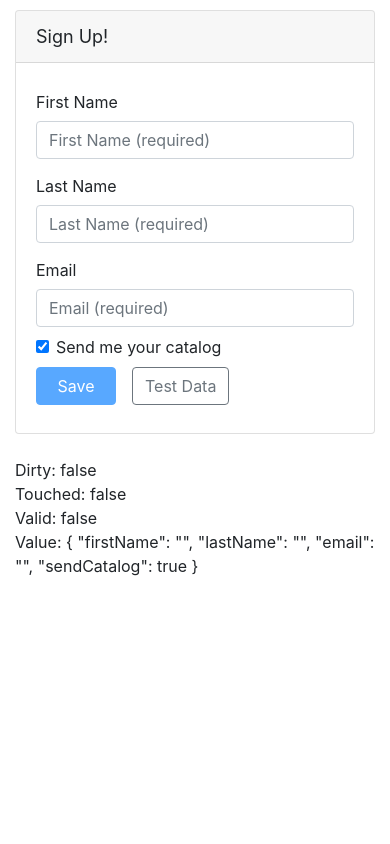
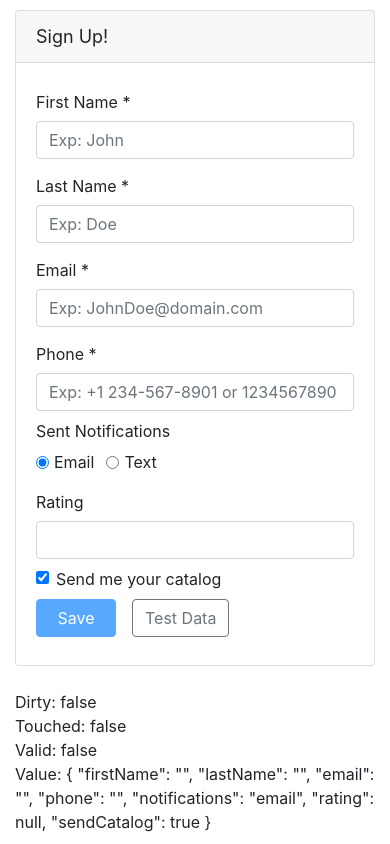
Before and after one commit to kamleshc/AngularReactiveForms_DeborahKurata_PS, an Angular app: page / in a window 390 px wide. Built offline with nearby package versions, Linux system fonts and the light colour scheme.

Commit message:
Implemented custom  validation for phone and email

```diff
--- a/src/app/customers/customer.component.html
+++ b/src/app/customers/customer.component.html
@@ -10,14 +10,12 @@
 
       <div class="form-group row mb-2">
         <label class="col-md-2 col-form-label"
-               for="firstNameId">First Name</label>
+               for="firstNameId">First Name <span class="red">*</span></label>
         <div class="col-md-8">
           <input class="form-control"
                  id="firstNameId"
                  type="text"
-                 placeholder="First Name (required)"
-                 required
-                 minlength="3"
+                 placeholder="Exp: John"
                  formControlName="firstName"
                  [ngClass]="{'is-invalid': (customerForm.get('firstName').touched || customerForm.get('firstName').dirty) && !customerForm.get('firstName').valid }" />
           <span class="invalid-feedback">
@@ -33,14 +31,12 @@
 
       <div class="form-group row mb-2">
         <label class="col-md-2 col-form-label"
-               for="lastNameId">Last Name</label>
+               for="lastNameId">Last Name <span class="red">*</span></label>
         <div class="col-md-8">
           <input class="form-control"
                  id="lastNameId"
                  type="text"
-                 placeholder="Last Name (required)"
-                 required
-                 maxlength="50"
+                 placeholder="Exp: Doe"
                  formControlName="lastName"
                  [ngClass]="{'is-invalid': (customerForm.get('lastName').touched || customerForm.get('lastName').dirty) && !customerForm.get('lastName').valid }" />
           <span class="invalid-feedback">
@@ -56,14 +52,12 @@
 
       <div class="form-group row mb-2">
         <label class="col-md-2 col-form-label"
-               for="emailId">Email</label>
+               for="emailId">Email <span class="red">*</span></label>
         <div class="col-md-8">
           <input class="form-control"
                  id="emailId"
                  type="email"
-                 placeholder="Email (required)"
-                 required
-                 email
+                 placeholder="Exp: JohnDoe@domain.com"
                  formControlName="email"
                  [ngClass]="{'is-invalid': (customerForm.get('email').touched || customerForm.get('email').dirty) && !customerForm.get('email').valid }" />
           <span class="invalid-feedback">
@@ -72,6 +66,68 @@
             </span>
             <span *ngIf="customerForm.get('email').errors?.email">
               Please enter a valid email address.
+            </span>
+          </span>
+        </div>
+      </div>
+
+      <div class="form-group row mb-2">
+        <label class="col-md-2 col-form-label"
+               for="phoneId">Phone <span class="red">*</span></label>
+        <div class="col-md-8">
+          <input class="form-control"
+                 id="phoneId"
+                 type="tel"
+                 placeholder="Exp: +1 234-567-8901 or 1234567890"
+                 formControlName="phone"
+                 [ngClass]="{'is-invalid': !customerForm.get('phone').valid }" />
+          <span class="invalid-feedback">
+            <span *ngIf="customerForm.get('phone').errors?.required">
+              Please enter your phone number.
+            </span>
+          </span>
+        </div>
+      </div>
+
+      <div class="form-group row mb-2 mt-2">
+        <label class="col-md-2 col-form-label pt-0"
+               for="notificationsId">Sent Notifications</label>
+        <div class="col-md-8">
+          <div class="form-check form-check-inline">
+            <input class="form-check-input"
+              type="radio"
+              formControlName="notifications"
+              id="notificationEmail"
+              value="email"
+              (click)="setNotification('email')"
+            >
+            <label class="form-check-label" for="notificationEmail">Email</label>
+          </div>
+          <div class="form-check form-check-inline">
+            <input class="form-check-input"
+              type="radio"
+              formControlName="notifications"
+              id="notificationText"
+              value="text"
+              (click)="setNotification('text')"
+            >
+            <label class="form-check-label" for="notificationText">Text</label>
+          </div>
+        </div>
+      </div>
+
+      <div class="form-group row mb-2">
+        <label class="col-md-2 col-form-label"
+               for="ratingId">Rating</label>
+        <div class="col-md-8">
+          <input class="form-control"
+                 id="ratingId"
+                 type="number"
+                 formControlName="rating"
+                 [ngClass]="{'is-invalid': (customerForm.get('rating').touched || customerForm.get('rating').dirty) && !customerForm.get('rating').valid }" />
+          <span class="invalid-feedback">
+            <span *ngIf="customerForm.get('rating').errors?.range">
+              Please rate your experience from 1 to 5.
             </span>
           </span>
         </div>
--- a/src/app/customers/customer.component.ts
+++ b/src/app/customers/customer.component.ts
@@ -1,7 +1,14 @@
 import { Component, OnInit } from '@angular/core';
-import { FormBuilder, FormGroup } from '@angular/forms';
+import { AbstractControl, FormBuilder, FormGroup, Validators } from '@angular/forms';
 
 import { Customer } from './customer';
+
+function ratingRange(c: AbstractControl): { [key: string]: boolean } | null {
+  if (c.value !== null && (isNaN(c.value) || c.value < 1 || c.value > 5)) {
+    return {'range': true };
+  }
+  return null;
+}
 
 @Component({
   selector: 'app-customer',
@@ -16,9 +23,12 @@
 
   ngOnInit(): void {
     this.customerForm = this.fb.group({
-      firstName: '',
-      lastName: '',
-      email: '',
+      firstName: ['', [Validators.required, Validators.minLength(3)]],
+      lastName: ['', [Validators.required, Validators.maxLength(50)]],
+      email: ['', [Validators.required, Validators.email]],
+      phone: '',
+      notifications: 'email',
+      rating: [null, ratingRange],
       sendCatalog: true
     })
     // this.customerForm = new FormGroup({
@@ -42,5 +52,14 @@
     console.log('Saved: ' + JSON.stringify(this.customerForm.value));
   }
 
+  setNotification(notifyVia: string): void {
+    const phoneControl = this.customerForm.get('phone');
+    if(notifyVia === 'text') {
+      phoneControl.setValidators(Validators.required);
+    } else {
+      phoneControl.clearValidators();
+    }
+    phoneControl.updateValueAndValidity();
+  }
 
 }
```
